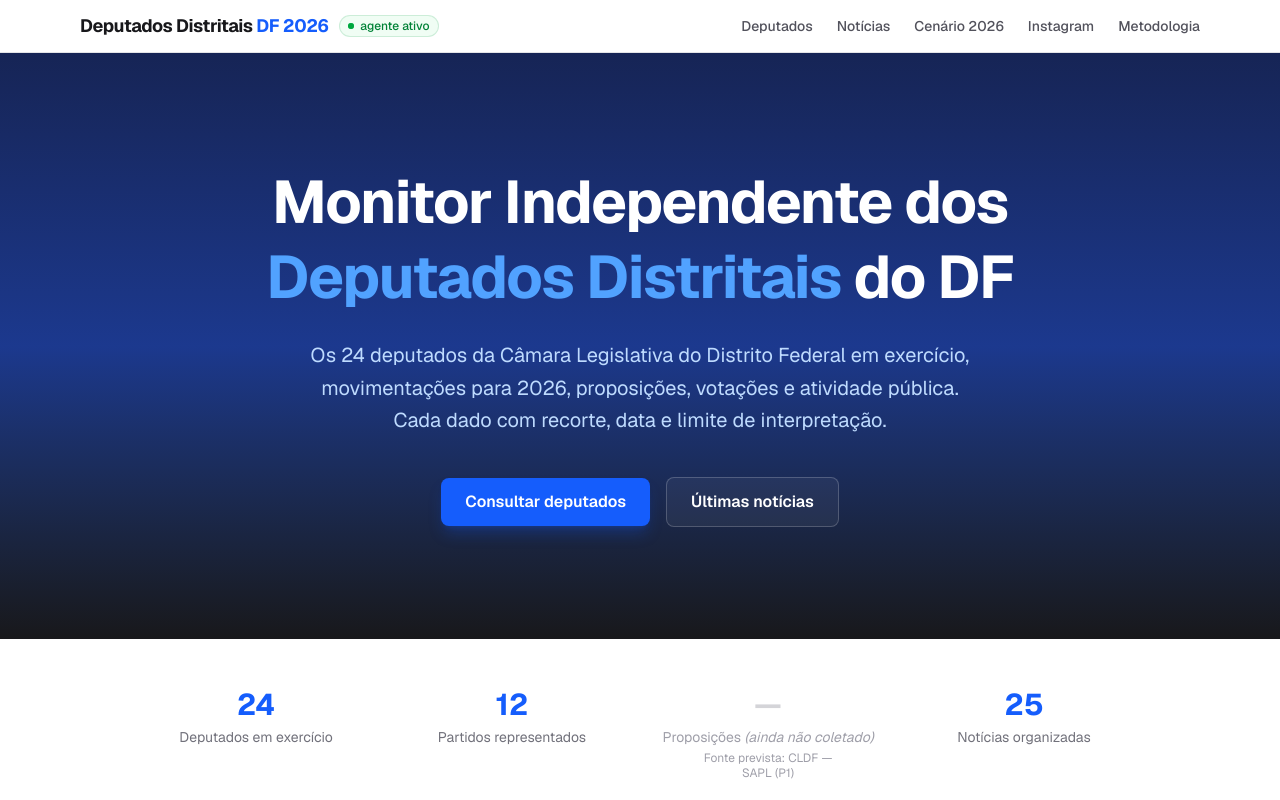
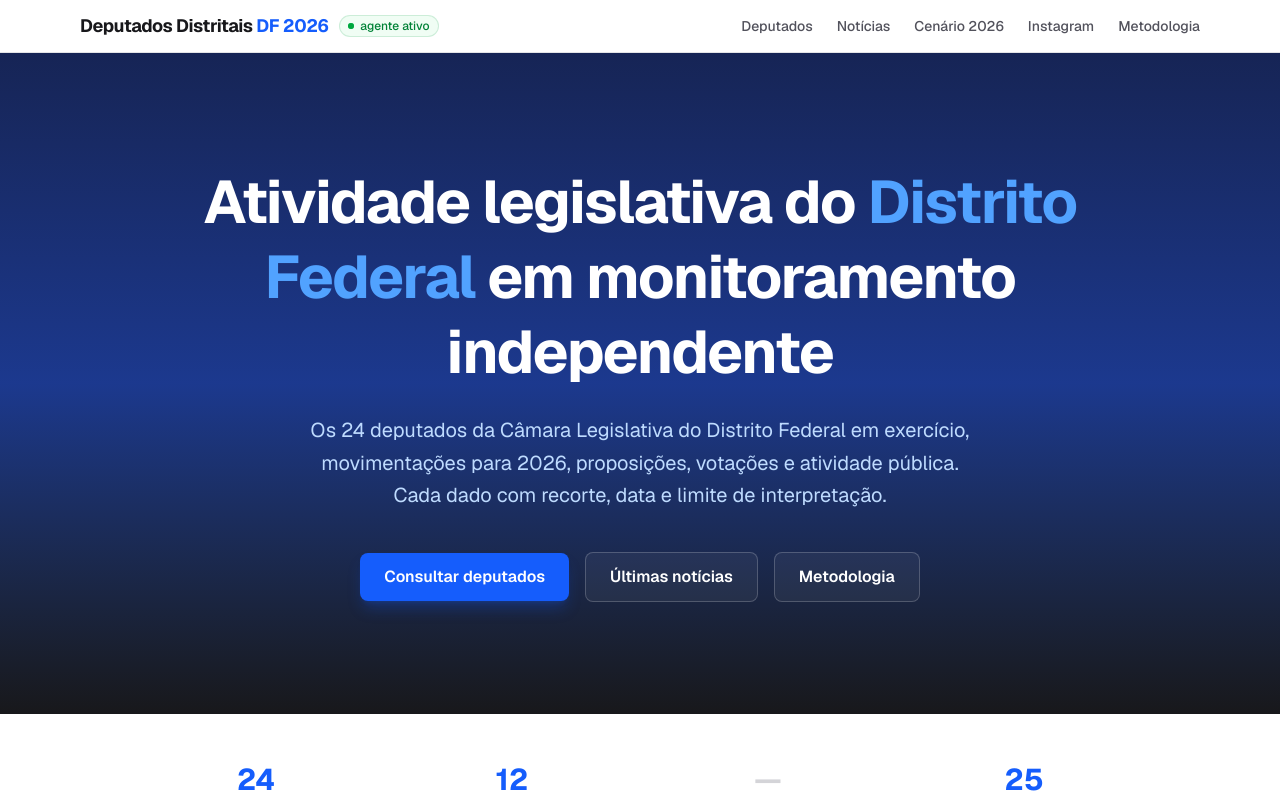
Before and after one commit to gustavomelofr/deputados-distritais-df-2026, a Next.js app: page / in a window 1280 px wide. Shown: the top 800 px of the page. Built offline with nearby package versions, Linux system fonts and the light colour scheme.

Commit message:
feat(loop): atualização aprovada 2026-07-24T19-21-47-732Z (#15)
Co-authored-by: Agente Contínuo <agente@deputadosdistritais.dev>

```diff
--- a/src/app/page.tsx
+++ b/src/app/page.tsx
@@ -9,8 +9,8 @@ export default function Home() {
       <section className="bg-gradient-to-b from-blue-950 via-blue-900 to-zinc-900 text-white">
         <div className="mx-auto max-w-5xl px-4 py-20 md:py-28 text-center">
           <h1 className="text-4xl md:text-6xl font-bold tracking-tight leading-tight">
-            Monitor Independente dos{" "}
-            <span className="text-blue-400">Deputados Distritais</span> do DF
+            Atividade legislativa do{" "}
+            <span className="text-blue-400">Distrito Federal</span> em monitoramento independente
           </h1>
           <p className="mt-6 text-lg md:text-xl text-blue-200 max-w-2xl mx-auto leading-relaxed">
             Os 24 deputados da Câmara Legislativa do Distrito Federal em exercício,
@@ -31,6 +31,13 @@ export default function Home() {
               className="rounded-lg border border-white/20 bg-white/5 px-6 py-3 font-semibold text-white hover:bg-white/10 transition focus:outline-none focus-visible:ring-2 focus-visible:ring-blue-400 focus-visible:ring-offset-2 focus-visible:ring-offset-blue-900"
             >
               Últimas notícias
+            </Link>
+            <Link
+              href="/metodologia"
+              aria-label="Ver a metodologia e as fontes de dados do monitor"
+              className="rounded-lg border border-white/20 bg-white/5 px-6 py-3 font-semibold text-white hover:bg-white/10 transition focus:outline-none focus-visible:ring-2 focus-visible:ring-blue-400 focus-visible:ring-offset-2 focus-visible:ring-offset-blue-900"
+            >
+              Metodologia
             </Link>
           </div>
         </div>
```
Also changed, not shown: 1 other file (tests, documents, lock files or other folders).
